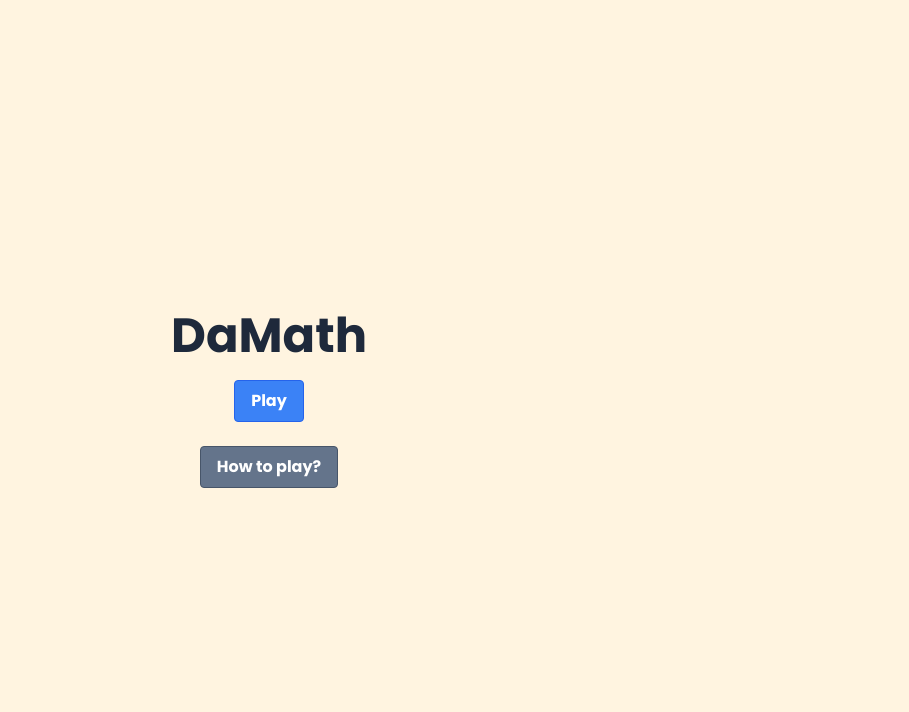
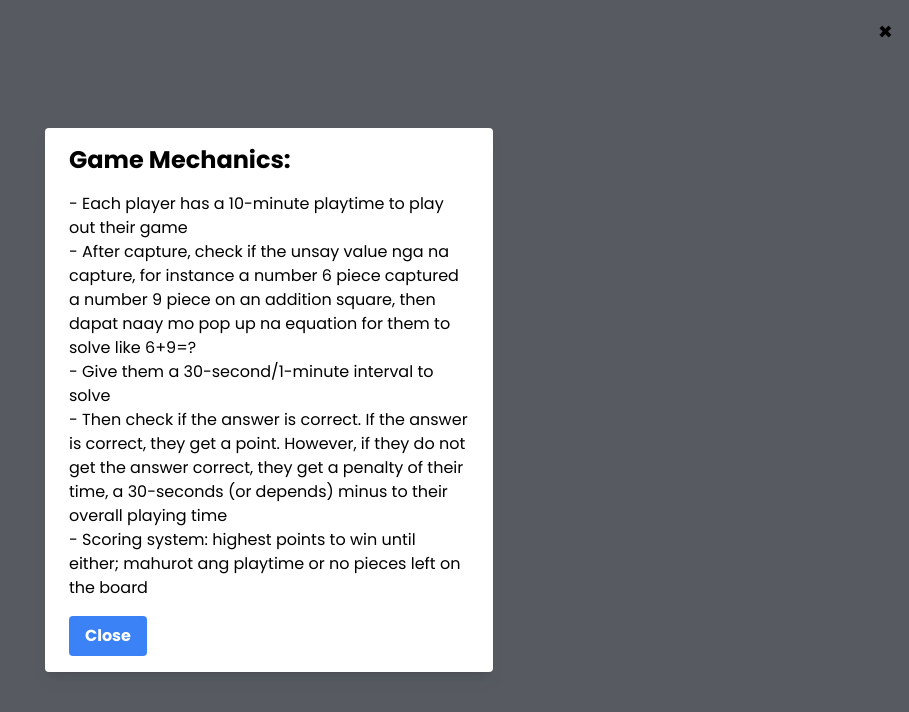
Before and after one commit to Keeeyaan/damath, a React (Vite) app: page / in a window 1280 px wide. Both pictures are taken after a click on the button "How to play?". Shown: the top 712 px of the page, without its empty margins (371-1280 px from the left). Built offline with nearby package versions, Linux system fonts and the light colour scheme.

Commit message:
Added how to play modal

```diff
--- a/src/App.jsx
+++ b/src/App.jsx
@@ -1,16 +1,24 @@
 import { BrowserRouter, Routes, Route } from "react-router-dom";
-
+import { useState } from "react";
 import Menu from "./components/Menu";
 import Board from "./components/Board";
+import Modal from "./components/Modal";
 
 const App = () => {
+  const [isOpen, setIsOpen] = useState(false);
+
+  const toggleModal = () => {
+    setIsOpen(!isOpen);
+  };
+
   return (
     <>
       <BrowserRouter>
         <Routes>
-          <Route path="/" element={<Menu />} />
+          <Route path="/" element={<Menu toggleModal={toggleModal} />} />
           <Route path="/play" element={<Board rows={8} cols={8} />} />
         </Routes>
+        <Modal isOpen={isOpen} toggleModal={toggleModal} />
       </BrowserRouter>
     </>
   );
--- a/src/components/Menu.jsx
+++ b/src/components/Menu.jsx
@@ -1,8 +1,9 @@
 import { Link } from "react-router-dom";
 
-const Menu = () => {
+const Menu = ({ toggleModal }) => {
+
   return (
-    <div className="m-auto absolute top-2/4 left-2/4 -translate-x-1/2 -translate-y-1/2">
+    <div className="m-auto absolute top-1/2 left-1/2 -translate-x-1/2 -translate-y-1/2">
       <h1 className="mb-5 font-bold text-5xl text-slate-800">DaMath</h1>
       <div className="flex flex-col gap-2 items-center">
         <Link to="/play">
@@ -10,7 +11,7 @@ const Menu = () => {
             Play
           </button>
         </Link>
-        <button className="bg-slate-500 hover:bg-slate-600 text-white font-bold border py-2 px-4 border-slate-600 rounded">
+        <button className="bg-slate-500 hover:bg-slate-600 text-white font-bold border py-2 px-4 border-slate-600 rounded" onClick={toggleModal}>
           How to play?
         </button>
       </div>
--- /dev/null
+++ b/src/components/Modal.jsx
@@ -0,0 +1,54 @@
+import React from "react";
+
+const Modal = ({ isOpen, toggleModal }) => {
+
+
+  return (
+    <>
+      {isOpen && (
+        <div className="fixed top-0 left-0 w-full h-full flex items-center justify-center">
+          {/* Add a semi-transparent background behind the modal */}
+          <div className="absolute w-full h-full bg-gray-800 opacity-75"></div>
+          <div className="modal-container bg-white w-4/5 md:max-w-md mx-auto rounded shadow-lg z-50 overflow-y-auto">
+            <div className="modal-content text-left px-6 py-4">
+              <h2 className="text-2xl font-bold mb-4">Game Mechanics:</h2>
+              <p className="mb-4">
+                - Each player has a 10-minute playtime to play out their game
+                <br />
+                - After capture, check if the unsay value nga na capture, for instance
+                a number 6 piece captured a number 9 piece on an addition square,
+                then dapat naay mo pop up na equation for them to solve like 6+9=?
+                <br />
+                - Give them a 30-second/1-minute interval to solve
+                <br />
+                - Then check if the answer is correct. If the answer is correct, they
+                get a point. However, if they do not get the answer correct, they get
+                a penalty of their time, a 30-seconds (or depends) minus to their
+                overall playing time
+                <br />
+                - Scoring system: highest points to win until either; mahurot ang
+                playtime or no pieces left on the board
+              </p>
+              {/* Add an "X" button to close the modal */}
+              <button
+                className="absolute top-0 right-0 mt-4 mr-4 text-2xl font-bold cursor-pointer"
+                onClick={toggleModal}
+              >
+                &times;
+              </button>
+              {/* Add a "Close" button to close the modal */}
+              <button
+                className="bg-blue-500 hover:bg-blue-700 text-white font-bold py-2 px-4 rounded"
+                onClick={toggleModal}
+              >
+                Close
+              </button>
+            </div>
+          </div>
+        </div>
+      )}
+    </>
+  );
+};
+
+export default Modal;
```
